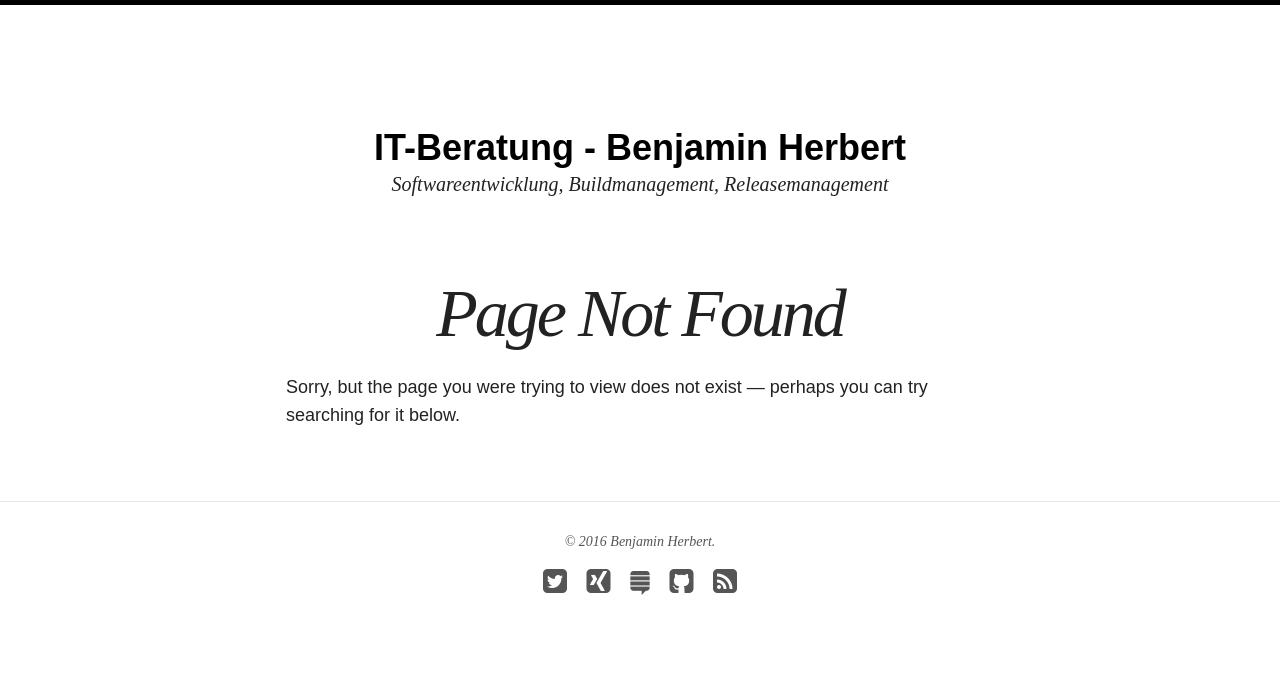
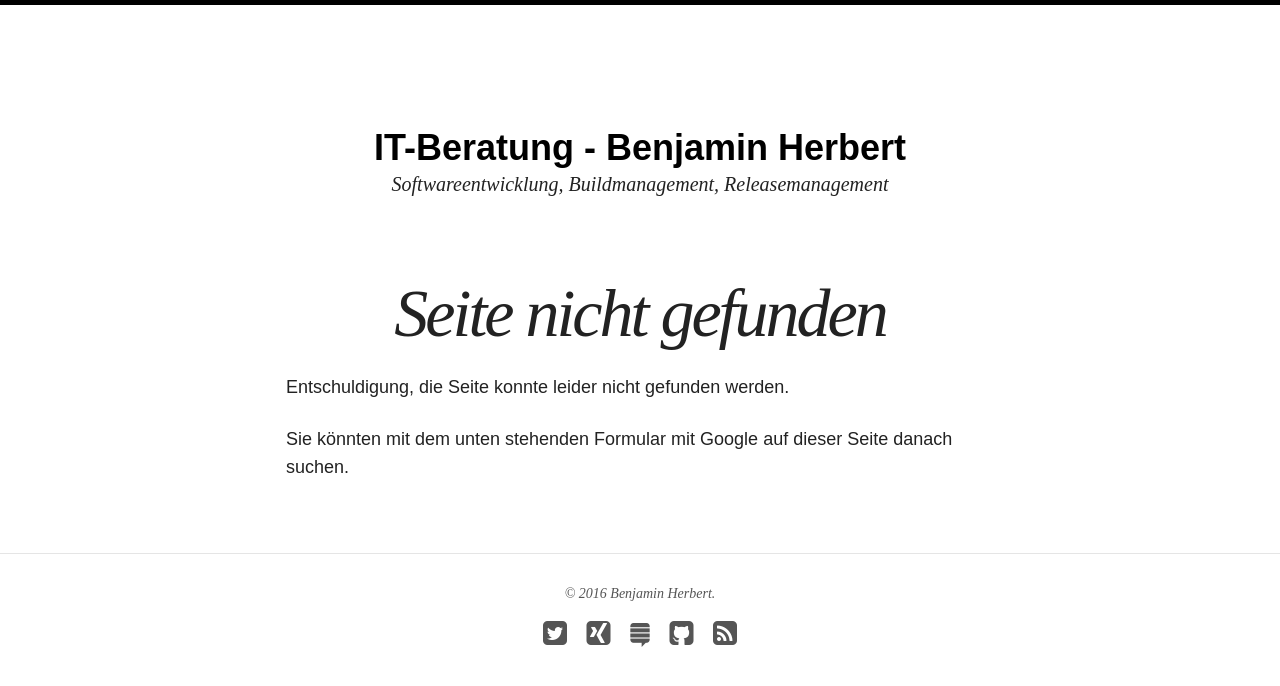
Before and after one commit to BenjaminHerbert/BenjaminHerbert.github.io, a Jekyll site: the page built from 404.md, in a window 1280 px wide. Shown: the top 686 px of the page. Built offline with Jekyll 4.4.1, drawn with Linux system fonts in a browser that asks for light colours; nearby versions of some CDN libraries.

Commit message:
Translate to German

```diff
--- a/404.md
+++ b/404.md
@@ -1,11 +1,13 @@
 ---
 layout: page
-title: "Page Not Found"
-description: "Page not found. Your pixels are in another canvas."
+title: "Seite nicht gefunden"
+description: "Seite nicht gefunden."
 sitemap: false
 ---
 
-Sorry, but the page you were trying to view does not exist --- perhaps you can try searching for it below.
+Entschuldigung, die Seite konnte leider nicht gefunden werden.
+
+Sie könnten mit dem unten stehenden Formular mit Google auf dieser Seite danach suchen.
 
 <script type="text/javascript">
   var GOOG_FIXURL_LANG = 'en';
```
